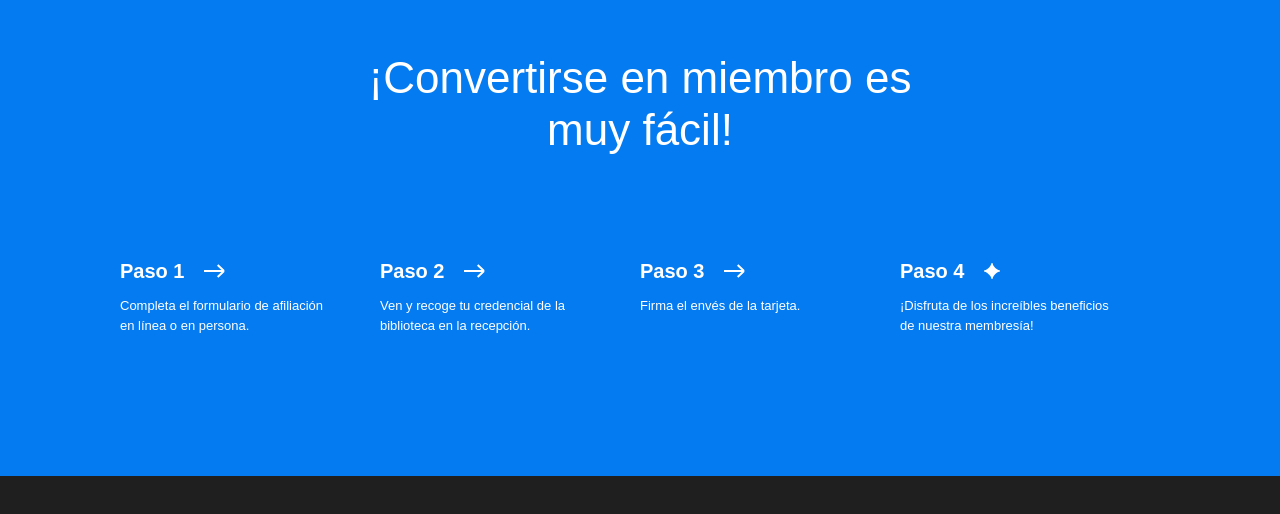
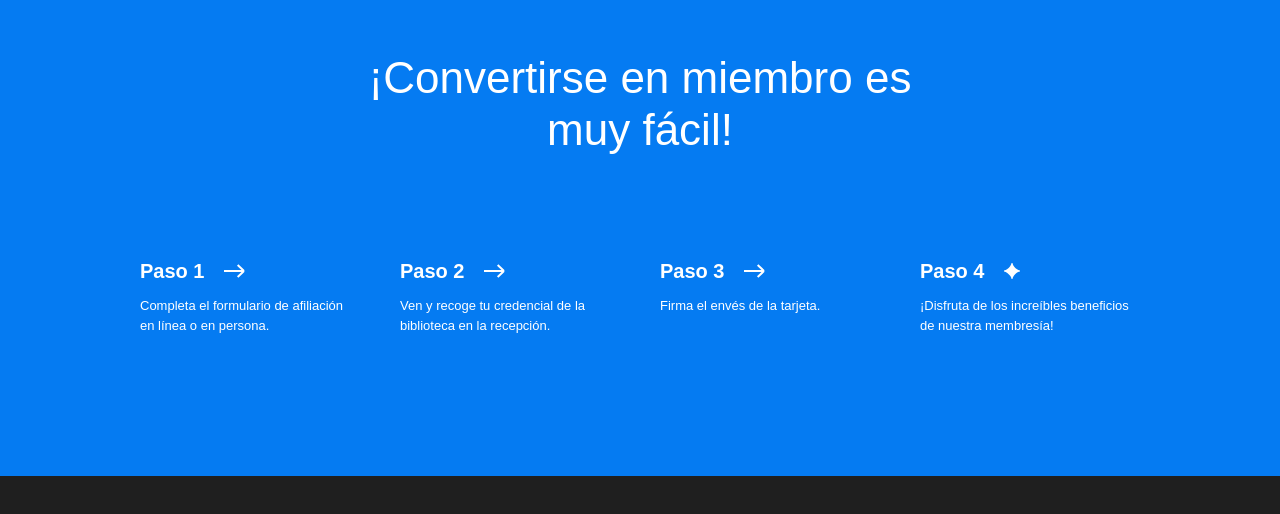
Before and after one commit to ferni2309/web_project_library_es, a plain HTML site: page index.html in a window 1280 px wide. Shown: the part 2986-3500 px from the top of the page. Drawn offline with Linux system fonts and the light colour scheme.

Commit message:
Actualización en las propiedades de los selectores .membership__steps y .footer

```diff
--- a/styles/style.css
+++ b/styles/style.css
@@ -310,11 +310,11 @@
   margin: 100px 0 0;
   display: flex;
   justify-content: center;
+  column-gap: 40px;
 }
 
 .step {
   flex-basis: 220px;
-  margin-right: 40px;
 }
 
 .step__title {
@@ -339,6 +339,7 @@
   color: #fff;
   background-color: #1f1f1f;
   padding: 60px 80px;
+  box-sizing: border-box;
 }
 
 .footer__columns {
```
